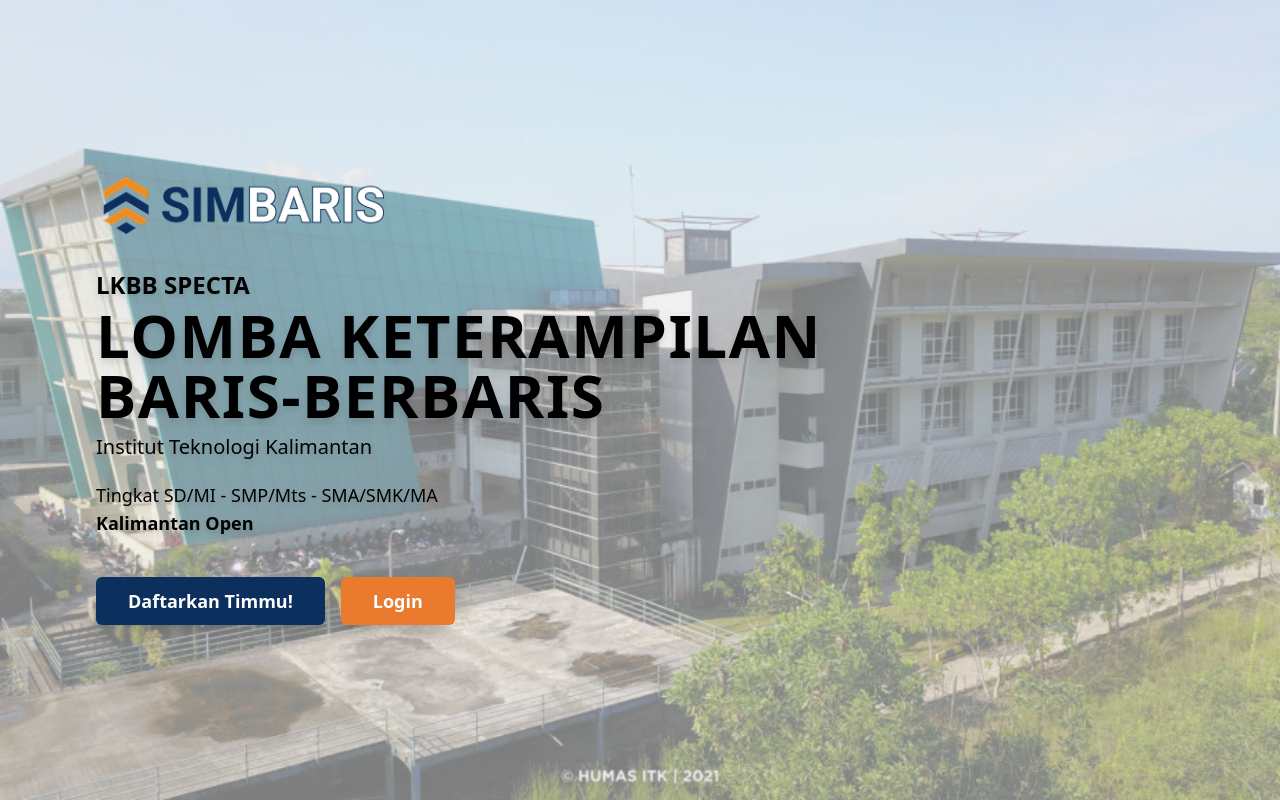
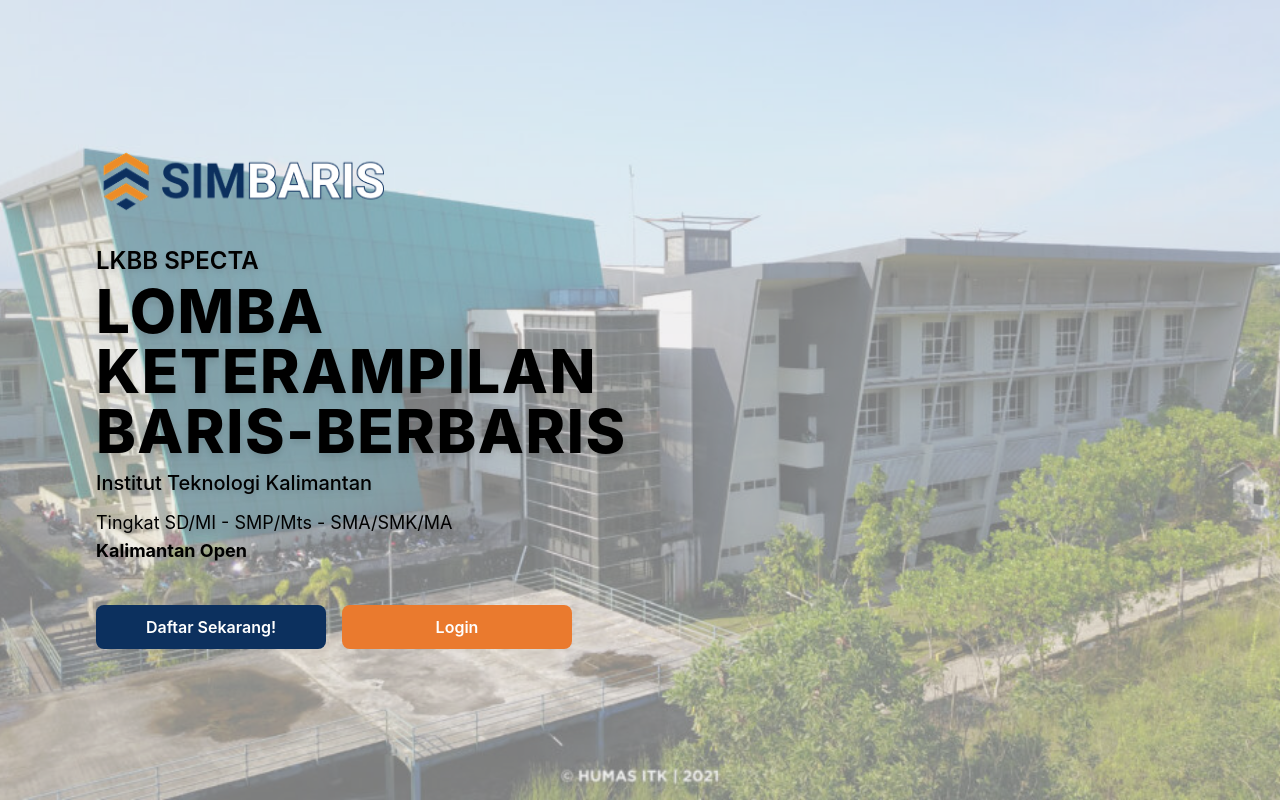
Before and after one commit to bramatama/simbaris-fe, a React (Vite) app: page / in a window 1280 px wide. Built offline with nearby package versions, Linux system fonts and the light colour scheme.

Commit message:
add: Button component | fix: LandingPage Layouting

```diff
--- a/package.json
+++ b/package.json
@@ -10,6 +10,7 @@
     "preview": "vite preview"
   },
   "dependencies": {
+    "lucide-react": "^0.545.0",
     "react": "^19.1.1",
     "react-dom": "^19.1.1",
     "react-router-dom": "^7.9.3"
@@ -26,6 +27,7 @@
     "eslint-plugin-react-refresh": "^0.4.22",
     "globals": "^16.4.0",
     "postcss": "^8.5.6",
+    "prettier": "^3.0.0",
     "tailwindcss": "^3.4.18",
     "vite": "^7.1.7"
   }
--- /dev/null
+++ b/src/components/Button.jsx
@@ -0,0 +1,112 @@
+import React from "react";
+
+const Button = ({
+  text = "Button",
+  onClick,
+  type = "primary",
+  color = "primary",
+  round = "half",
+  size = "default",
+  leftIcon,
+  rightIcon,
+  disabled = false,
+  className = "",
+  ...props
+}) => {
+  const sizeStyles = {
+    default: "h-11 min-w-[140px] max-w-[145px] px-4",
+    long: "h-11 min-w-[230px] px-6",
+  };
+
+  const roundStyles = {
+    half: "rounded-lg",
+    full: "rounded-full",
+  };
+
+  const colorStyles = {
+    primary: {
+      primary:
+        "bg-simbaris-primary text-simbaris-neutral-white hover:bg-simbaris-primary-dark",
+      secondary:
+        "bg-simbaris-secondary text-simbaris-neutral-white hover:bg-simbaris-secondary-dark",
+      accent:
+        "bg-simbaris-accent text-simbaris-neutral-white hover:bg-simbaris-accent-dark",
+      success:
+        "bg-simbaris-success text-simbaris-neutral-white hover:bg-simbaris-success-dark",
+      warning:
+        "bg-simbaris-warning text-simbaris-neutral-white hover:bg-simbaris-warning-dark",
+      hazard:
+        "bg-simbaris-hazard text-simbaris-neutral-white hover:bg-simbaris-hazard-dark",
+    },
+    secondary: {
+      primary:
+        "text-simbaris-primary border-simbaris-primary hover:bg-simbaris-primary-lightest",
+      secondary:
+        "text-simbaris-secondary border-simbaris-secondary hover:bg-simbaris-secondary-lightest",
+      accent:
+        "text-simbaris-accent border-simbaris-accent hover:bg-simbaris-accent-lightest",
+      success:
+        "text-simbaris-success border-simbaris-success hover:bg-simbaris-success-lightest",
+      warning:
+        "text-simbaris-warning border-simbaris-warning hover:bg-simbaris-warning-lightest",
+      hazard:
+        "text-simbaris-hazard border-simbaris-hazard hover:bg-simbaris-hazard-lightest",
+    },
+  };
+
+  const disabledStyles = {
+    primary:
+      "bg-simbaris-neutral-200 text-simbaris-neutral-400 border-transparent",
+    secondary:
+      "text-simbaris-neutral-400 border-simbaris-neutral-200 bg-transparent",
+  };
+
+  const focusedStyles = {
+    primary: {
+      primary: "bg-simbaris-primary-dark",
+      secondary: "bg-simbaris-secondary-dark",
+      accent: "bg-simbaris-accent-dark",
+      success: "bg-simbaris-success-dark",
+      warning: "bg-simbaris-warning-dark",
+      hazard: "bg-simbaris-hazard-dark",
+    },
+    secondary: {
+      primary: "bg-simbaris-primary-lightest text-simbaris-primary",
+      secondary: "bg-simbaris-secondary-lightest text-simbaris-secondary",
+      accent: "bg-simbaris-accent-lightest text-simbaris-accent",
+      success: "bg-simbaris-success-lightest text-simbaris-success",
+      warning: "bg-simbaris-warning-lightest text-simbaris-warning",
+      hazard: "bg-simbaris-hazard-lightest text-simbaris-hazard",
+    },
+  };
+
+  return (
+    <button
+      onClick={onClick}
+      disabled={disabled}
+      className={`
+        inline-flex items-center justify-center gap-2 font-semibold transition-colors duration-200 focus:${focusedStyles[type][color]}
+        ${sizeStyles[size]}
+        ${roundStyles[round]}
+        ${
+          type === "secondary"
+            ? "border-2 bg-transparent"
+            : "border-2 border-transparent"
+        }
+        ${
+          disabled
+            ? `cursor-not-allowed ${disabledStyles[type]}`
+            : colorStyles[type][color]
+        }
+        ${className}
+      `}
+      {...props}
+    >
+      {leftIcon}
+      <span>{text}</span>
+      {rightIcon}
+    </button>
+  );
+};
+
+export default Button;
--- a/src/pages/LandingPage.jsx
+++ b/src/pages/LandingPage.jsx
@@ -1,26 +1,21 @@
 import React from 'react';
+import Button from '../components/Button';
 
 const LandingPage = () => {
     return (
         <div className="relative min-h-screen flex items-center justify-start text-black overflow-hidden">
-
             {/* Background Image (tetap di paling bawah) */}
             <img
                 src="/images/gedungitk.png"
                 alt="Gedung Institut Teknologi Kalimantan"
                 className="absolute inset-0 w-full h-full object-cover opacity-100"
             />
+            <div className="absolute inset-0 bg-white opacity-50"></div>
 
-      {/* Layer Putih (Tambahan) - Anda bisa atur opacity-nya di sini */}
-      {/* Contoh: opacity-50 atau opacity-75 */}
-      <div className="absolute inset-0 bg-white opacity-50"></div> {/* <-- Layer putih yang Anda minta */}
-
-      {/* Overlay Hitam (di atas layer putih) */}
             <div className="absolute inset-0 bg-black opacity-5"></div>
 
-      {/* Konten Utama (di paling atas) */}
-      <div className="relative z-10 p-6 md:p-8 pl-8 md:pl-16 lg:pl-24 max-w-5xl flex flex-col items-start justify-center">
-
+            <div className="relative z-10 w-full max-w-7xl mx-auto px-8 sm:px-12 md:pl-16 lg:pl-24">
+                <div className="max-w-2xl">
                     {/* Logo SIMBARIS */}
                     <img
                         src="/images/logosimbarisfull.png"
@@ -29,14 +24,13 @@
                     />
 
                     {/* Teks Deskripsi Acara */}
-        {/* Perhatikan: Teks di gambar referensi sebenarnya berwarna putih, bukan hitam */}
                     <h2 className="text-xl md:text-2xl font-semibold text-black mb-1 drop-shadow-md">
                         LKBB SPECTA
                     </h2>
 
                     <h1 className="text-4xl sm:text-5xl md:text-6xl font-extrabold leading-tight tracking-wide mb-2 text-black drop-shadow-lg">
                         LOMBA KETERAMPILAN
-          <br className="hidden sm:inline" />
+                        <br className="inline" />
                         BARIS-BERBARIS
                     </h1>
 
@@ -50,18 +44,22 @@
                         <span className="font-bold">Kalimantan Open</span>
                     </p>
 
-        {/* Tombol Aksi Sesuai Palet Warna */}
+                    {/* Tombol Aksi (dengan perbaikan props) */}
                     <div className="mt-10 flex flex-col sm:flex-row gap-4">
+                        <Button
+                            text="Daftar Sekarang!"
+                            size="long"
+                            round="half"
+                            color="primary"
+                        ></Button>
 
-          {/* Tombol Primary: #0C305E */}
-          <button className="btn bg-[#0C305E] hover:bg-blue-950 border-none rounded-md text-base sm:text-lg font-bold px-8 h-12 text-white normal-case shadow-lg">
-            Daftarkan Timmu!
-          </button>
-
-          {/* Tombol Accent: #EA7A2E */}
-          <button className="btn bg-[#EA7A2E] hover:bg-orange-600 border-none rounded-md text-base sm:text-lg font-bold px-8 h-12 text-white normal-case shadow-lg">
-            Login
-          </button>
+                        <Button
+                            text="Login"
+                            size="long"
+                            round="half"
+                            color="accent"
+                        ></Button>
+                    </div>
                 </div>
             </div>
         </div>
--- a/tailwind.config.js
+++ b/tailwind.config.js
@@ -1,18 +1,80 @@
 /** @type {import('tailwindcss').Config} */
 export default {
   // Pastikan path ini menunjuk ke semua file yang menggunakan class Tailwind
-  content: [
-    "./index.html",
-    "./src/**/*.{js,ts,jsx,tsx}",
-  ],
+  content: ["./index.html", "./src/**/*.{js,ts,jsx,tsx}"],
   theme: {
     extend: {
+      fontFamily: {
+        sans: ["Inter", "sans-serif"],
+      },
       colors: {
-        'simbaris-primary': '#0C305E',
-        'simbaris-secondary': '#3454D1',
-        'simbaris-accent': '#EA7A2E',
+        // primary: #0C305E
+        "simbaris-primary-lightest": "#E1E8F2",
+        "simbaris-primary-light": "#A4B9D6",
+        "simbaris-primary-baselight": "#5C7EAD",
+        "simbaris-primary": "#0C305E",
+        "simbaris-primary-dark": "#072140",
+        "simbaris-primary-darkest": "#020E1A",
+
+        // secondary: #3454D1
+        "simbaris-secondary-lightest": "#E0E6FA",
+        "simbaris-secondary-light": "#AAB8F0",
+        "simbaris-secondary-baselight": "#5F78E0",
+        "simbaris-secondary": "#3454D1",
+        "simbaris-secondary-dark": "#253C94",
+        "simbaris-secondary-darkest": "#141F4D",
+
+        // accent: #EA7A2E
+        "simbaris-accent-lightest": "#FDEBDD",
+        "simbaris-accent-light": "#F6BC86",
+        "simbaris-accent-baselight": "#F0914B",
+        "simbaris-accent": "#EA7A2E",
+        "simbaris-accent-dark": "#A8531C",
+        "simbaris-accent-darkest": "#40210C",
+
+        // success: #22C55E
+        "simbaris-success-lightest": "#DFF8E9",
+        "simbaris-success-light": "#8FE3B2",
+        "simbaris-success-baselight": "#4DD784",
+        "simbaris-success": "#22C55E",
+        "simbaris-success-dark": "#167C3C",
+        "simbaris-success-darkest": "#0A2B16",
+
+        // warning: #EAB308
+        "simbaris-warning-lightest": "#FFFBE6",
+        "simbaris-warning-light": "#FBE58A",
+        "simbaris-warning-baselight": "#F4CD35",
+        "simbaris-warning": "#EAB308",
+        "simbaris-warning-dark": "#D5A307",
+        "simbaris-warning-darkest": "#382900",
+
+        // hazard: #DC2626
+        "simbaris-hazard-lightest": "#FDEDED",
+        "simbaris-hazard-light": "#F59A9A",
+        "simbaris-hazard-baselight": "#EF4444",
+        "simbaris-hazard": "#DC2626",
+        "simbaris-hazard-dark": "#991B1B",
+        "simbaris-hazard-darkest": "#330808",
+
+        // Neutral
+        "simbaris-neutral-50": "gray-50",
+        "simbaris-neutral-100": "gray-100",
+        "simbaris-neutral-200": "gray-200",
+        "simbaris-neutral-300": "gray-300",
+        "simbaris-neutral-400": "gray-400",
+        "simbaris-neutral-500": "gray-500",
+        "simbaris-neutral-600": "gray-600",
+        "simbaris-neutral-700": "gray-700",
+        "simbaris-neutral-800": "gray-800",
+        "simbaris-neutral-900": "gray-900",
+        "simbaris-neutral-white": "white",
+
+        "simbaris-text": "#111827",
+        "simbaris-background": "gray-50",
+        "simbaris-button-disabled": "gray-400",
+      },
     },
+    // Pastikan Anda sudah mendaftarkan daisyui di sini
+    plugins: [require("daisyui")],
   },
-  // Pastikan Anda sudah mendaftarkan daisyui di sini
-  plugins: [require("daisyui")],
-}}
+};
```
Also changed, not shown: eslint.config.js (+6 -6 lines), 2 other files (tests, documents, lock files or other folders). Lines whose indentation alone changed are shown as unchanged.
